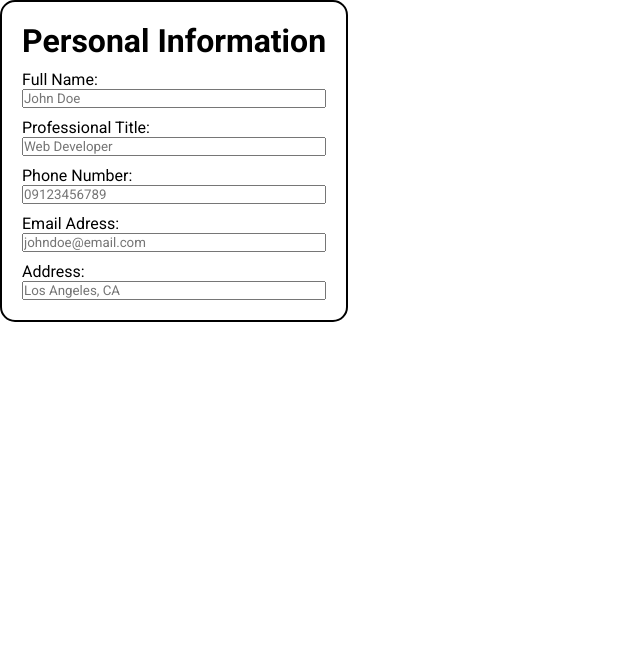
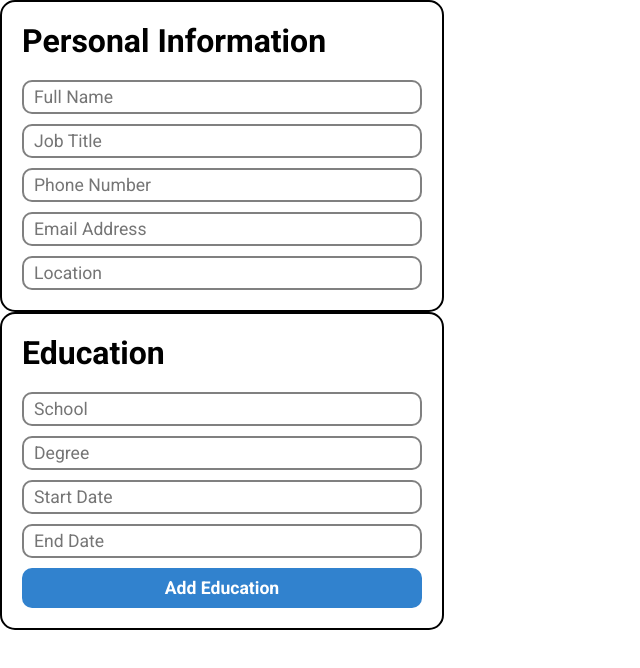
Before and after one commit to paolo-jorge-soriano/odin-cv-application, a React (Vite) app: page / in a window 1280 px wide. Shown: the top 668 px of the page, without its empty margins (0-640 px from the left). Built offline with nearby package versions, Linux system fonts and the light colour scheme.

Commit message:
add education form

```diff
--- a/src/components/App.jsx
+++ b/src/components/App.jsx
@@ -1,12 +1,14 @@
 import { useState } from "react";
 import "../styles/App.css";
 import PersonalInfoForm from "./PersonalInfoForm";
+import EducationForm from "./EducationForm";
 
 export default function App() {
   return (
     <>
       <div className="form-container">
         <PersonalInfoForm />
+        <EducationForm />
       </div>
     </>
   );
--- /dev/null
+++ b/src/components/EducationForm.jsx
@@ -0,0 +1,27 @@
+import "../styles/EducationForm.css";
+
+export default function EducationForm() {
+  return (
+    <div className="education-container">
+      <h1>Education</h1>
+      <form>
+        <input type="text" id="school" name="school" placeholder="School" />
+        <input type="text" id="degree" name="degree" placeholder="Degree" />
+        <input
+          type="text"
+          id="start-date"
+          name="start-date"
+          placeholder="Start Date"
+        />
+        <input
+          type="text"
+          id="end-date"
+          name="end-date"
+          placeholder="End Date"
+        />
+
+        <button type="button">Add Education</button>
+      </form>
+    </div>
+  );
+}
--- a/src/components/PersonalInfoForm.jsx
+++ b/src/components/PersonalInfoForm.jsx
@@ -2,58 +2,44 @@ import "../styles/PersonalInfoForm.css";
 
 export default function PersonalInfoForm() {
   return (
-    <form className="personal-info-form">
+    <div className="personal-info-container">
       <h1>Personal Information</h1>
-
-      <div>
-        <label htmlFor="full-name">Full Name:</label>
+      <form>
         <input
           type="text"
           id="full-name"
           name="full-name"
-          placeholder="John Doe"
+          placeholder="Full Name"
         />
-      </div>
 
-      <div>
-        <label htmlFor="professional-title">Professional Title:</label>
         <input
           type="text"
-          id="professional-title"
-          name="professional-title"
-          placeholder="Web Developer"
+          id="job-title"
+          name="job-title"
+          placeholder="Job Title"
         />
-      </div>
 
-      <div>
-        <label htmlFor="phone-number">Phone Number:</label>
         <input
           type="text"
           id="phone-number"
           name="phone-number"
-          placeholder="09123456789"
+          placeholder="Phone Number"
         />
-      </div>
 
-      <div>
-        <label htmlFor="email-address">Email Adress:</label>
         <input
           type="email"
           id="email-address"
           name="email-address"
-          placeholder="johndoe@email.com"
+          placeholder="Email Address"
         />
-      </div>
 
-      <div>
-        <label htmlFor="address">Address:</label>
         <input
           type="text"
-          id="address"
-          name="address"
-          placeholder="Los Angeles, CA"
+          id="location"
+          name="location"
+          placeholder="Location"
         />
-      </div>
-    </form>
+      </form>
+    </div>
   );
 }
--- /dev/null
+++ b/src/styles/EducationForm.css
@@ -0,0 +1,9 @@
+.education-container {
+  display: flex;
+  flex-direction: column;
+  gap: 20px;
+  padding: 20px;
+  max-width: 400px;
+  border: 2px solid black;
+  border-radius: 15px;
+}
--- a/src/styles/PersonalInfoForm.css
+++ b/src/styles/PersonalInfoForm.css
@@ -1,14 +1,22 @@
-.personal-info-form {
+.personal-info-container {
   display: flex;
   flex-direction: column;
+  gap: 20px;
+  padding: 20px;
+  max-width: 400px;
   border: 2px solid black;
   border-radius: 15px;
-  gap: 10px;
-  padding: 20px;
-  max-width: fit-content;
 }
 
-.personal-info-form > div {
+/* form {
   display: flex;
   flex-direction: column;
+  gap: 10px;
 }
+
+form > input {
+  font-size: 1.1rem;
+  padding: 5px 10px;
+  border: 2px solid gray;
+  border-radius: 15px;
+} */
--- a/src/styles/index.css
+++ b/src/styles/index.css
@@ -5,3 +5,27 @@
   padding: 0;
   font-family: "Roboto", "sans-serif";
 }
+
+form {
+  display: flex;
+  flex-direction: column;
+  gap: 10px;
+}
+
+form > input {
+  font-size: 1.1rem;
+  padding: 5px 10px;
+  border: 2px solid gray;
+  border-radius: 10px;
+}
+
+form > button {
+  border: none;
+  border-radius: 10px;
+  background-color: #3182ce;
+  font-size: 1.1rem;
+  font-weight: bold;
+  color: white;
+  padding: 10px;
+  cursor: pointer;
+}
```
